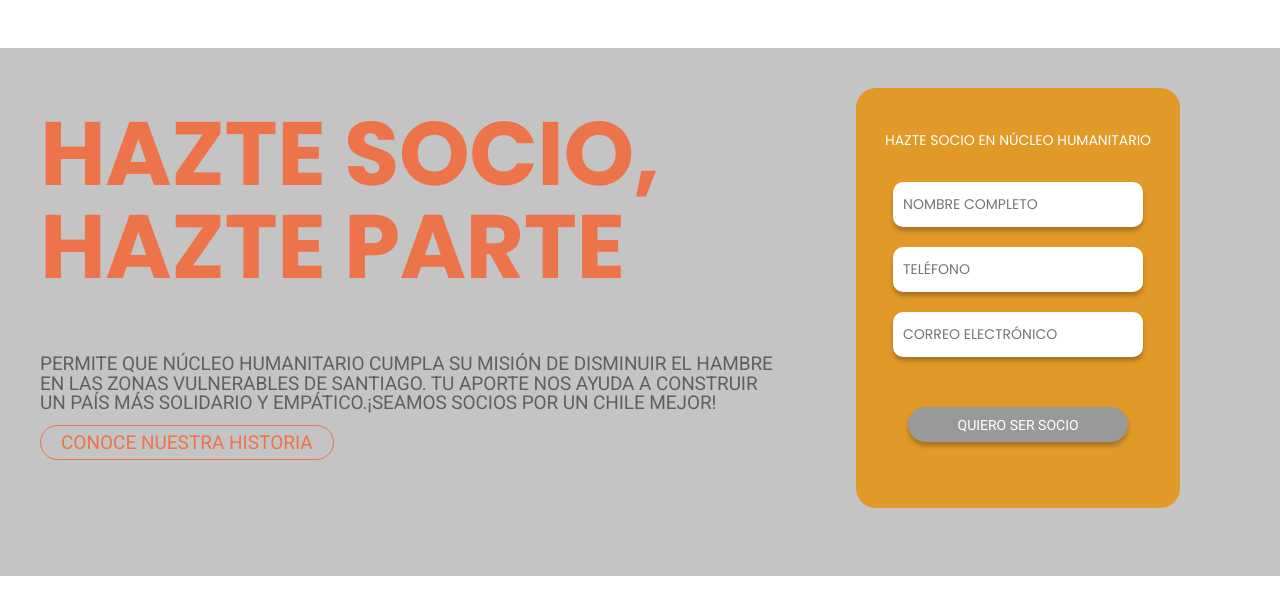
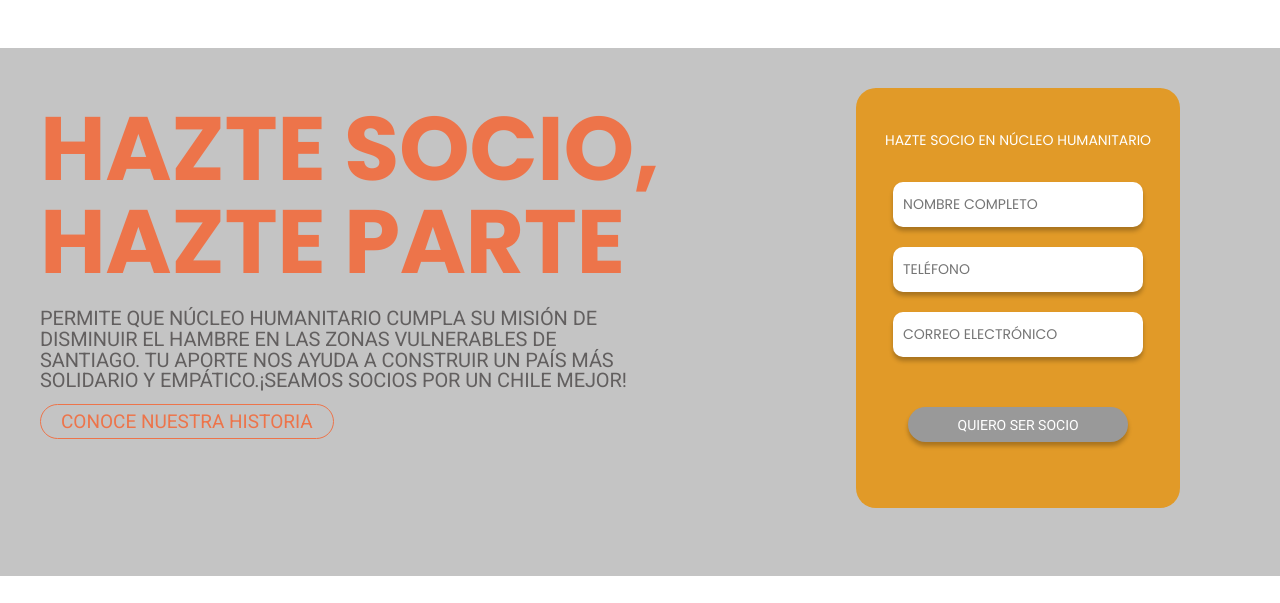
Before and after one commit to Relun/NucleoHumanitario, a plain HTML site: page index.html in a window 1280 px wide. Shown: the part 164-767 px from the top of the page. Drawn offline with Linux system fonts and the light colour scheme.

Commit message:
detalle en título

```diff
--- a/css/style.css
+++ b/css/style.css
@@ -75,13 +75,15 @@
     align-items: center;
     letter-spacing: -0.005em;
     text-transform: uppercase;
+    margin: 55px 0 10px 0
 }
 
 .be-part .partner-text p{
     font-family: "Roboto";
     font-weight: 400;
-    font-size: 19px;
+    font-size: 20px;
     line-height: 103.69%;
+    width: 600px;
     /* display: flex; */
     /* align-items: center; */
     letter-spacing: -0.005em;
```
